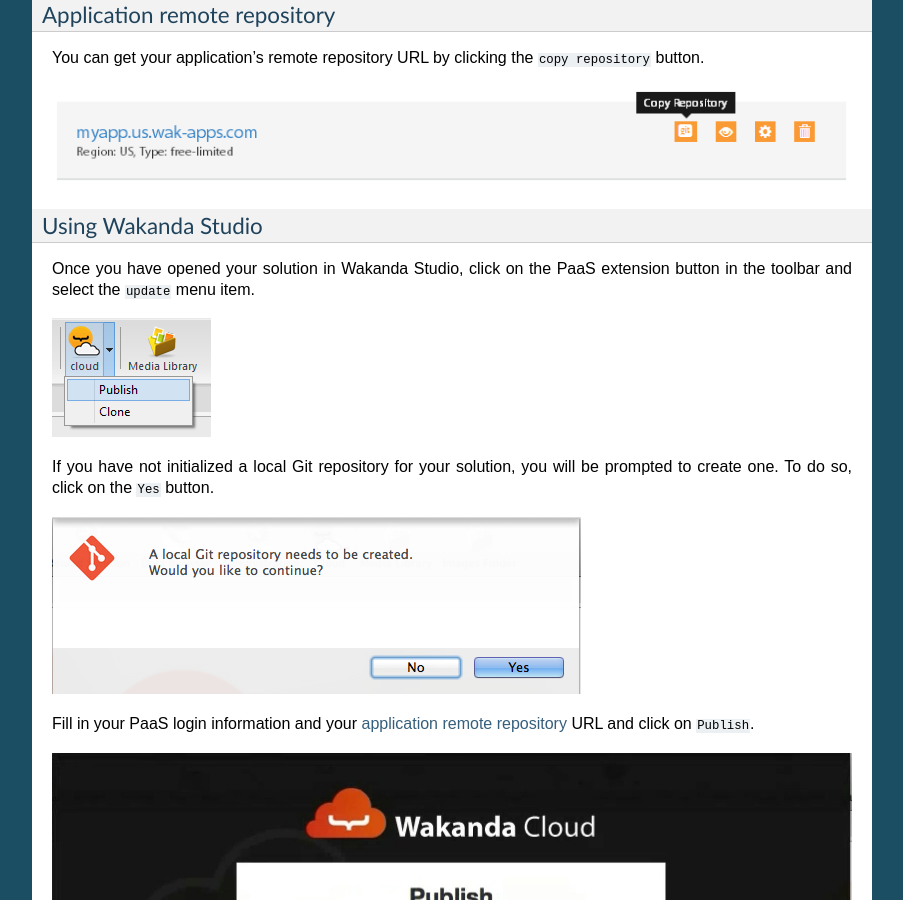
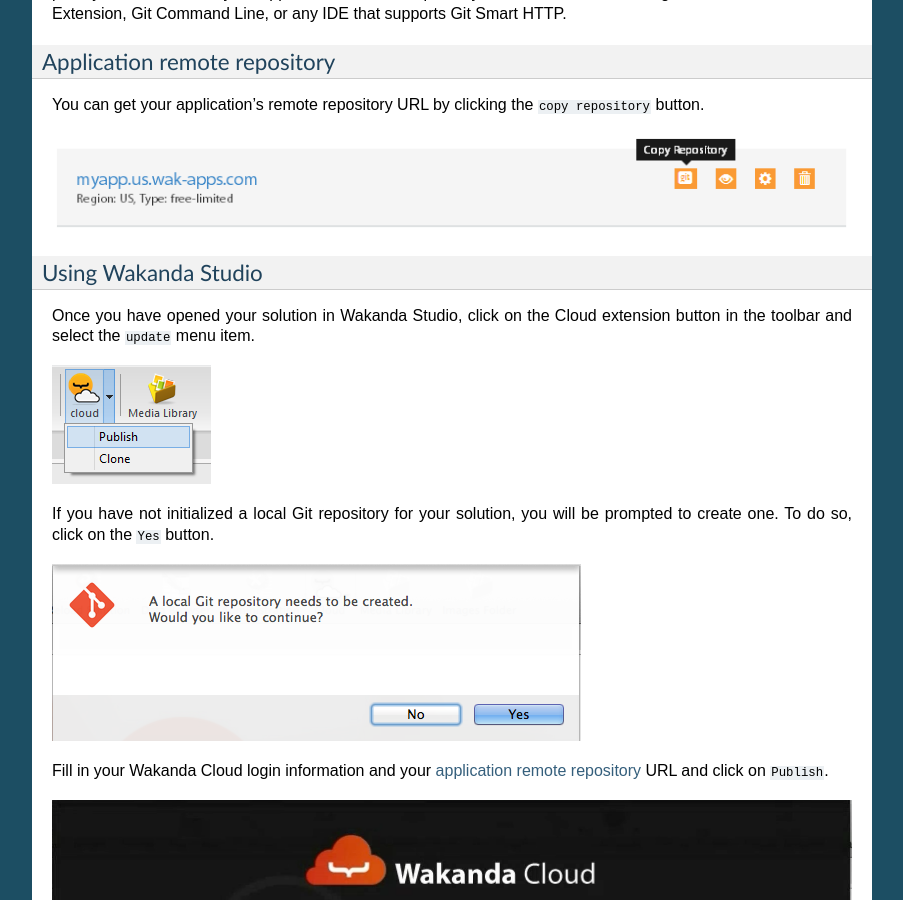
Before and after one commit to hamzahik/wakanda-paas-doc, a Sphinx documentation site: the page built from docs/getting_started.rst, in a window 1280 px wide and 900 px high, scrolled down 1870 px. Shown: the whole window, without its empty margins (198-1101 px from the left). Built offline with Sphinx 7.4.7, drawn with Linux system fonts in a browser that asks for light colours; some of the changed text lies outside the part shown.

Commit message:
Update getting_started.rst

```diff
--- a/docs/getting_started.rst
+++ b/docs/getting_started.rst
@@ -65,7 +68,7 @@
 Using Wakanda Studio
 ====================
 
-Once you have opened your solution in Wakanda Studio, click on the PaaS extension button in the toolbar and select the ``update`` menu item.
+Once you have opened your solution in Wakanda Studio, click on the Cloud extension button in the toolbar and select the ``update`` menu item.
 
 .. image:: images/studio_update_menu.png
 
@@ -73,7 +76,7 @@
 
 .. image:: images/studio_create_repo.png
 
-Fill in your PaaS login information and your `application remote repository`_ URL and click on ``Publish``.
+Fill in your Wakanda Cloud login information and your `application remote repository`_ URL and click on ``Publish``.
 
 .. image:: images/studio_publish_dialog.png
 
```
Also changed, not shown: other parts of docs/getting_started.rst (+3 -0 lines).
